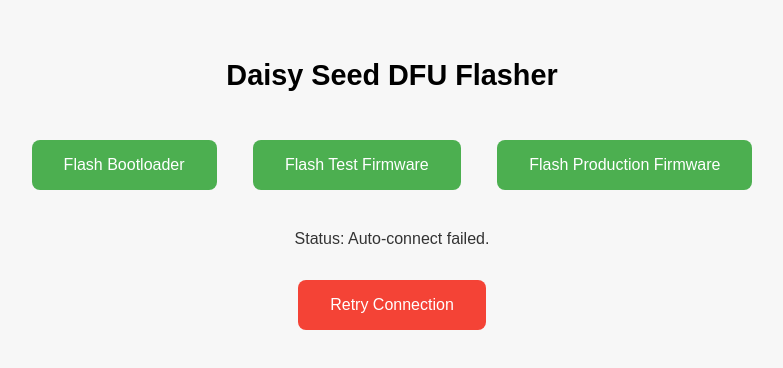
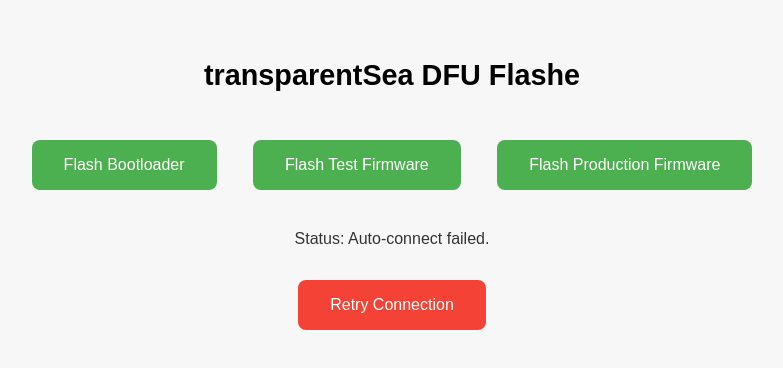
Before and after one commit to ginTronic-io/transparentSeaFlasher, a plain HTML site: page index.html in a window 1280 px wide. Shown: the whole page, without its empty margins (248-1031 px from the left). Drawn offline with Linux system fonts and the light colour scheme.

Commit message:
Update index.html

```diff
--- a/index.html
+++ b/index.html
@@ -64,7 +64,7 @@
   </style>
 </head>
 <body>
-  <h1>Daisy Seed DFU Flasher</h1>
+  <h1>transparentSea DFU Flashe</h1>
   <button onclick="flashFirmware('bootloader.bin')">Flash Bootloader</button>
   <button onclick="flashFirmware('test_firmware.bin')">Flash Test Firmware</button>
   <button onclick="flashFirmware('production_firmware.bin')">Flash Production Firmware</button>
```
